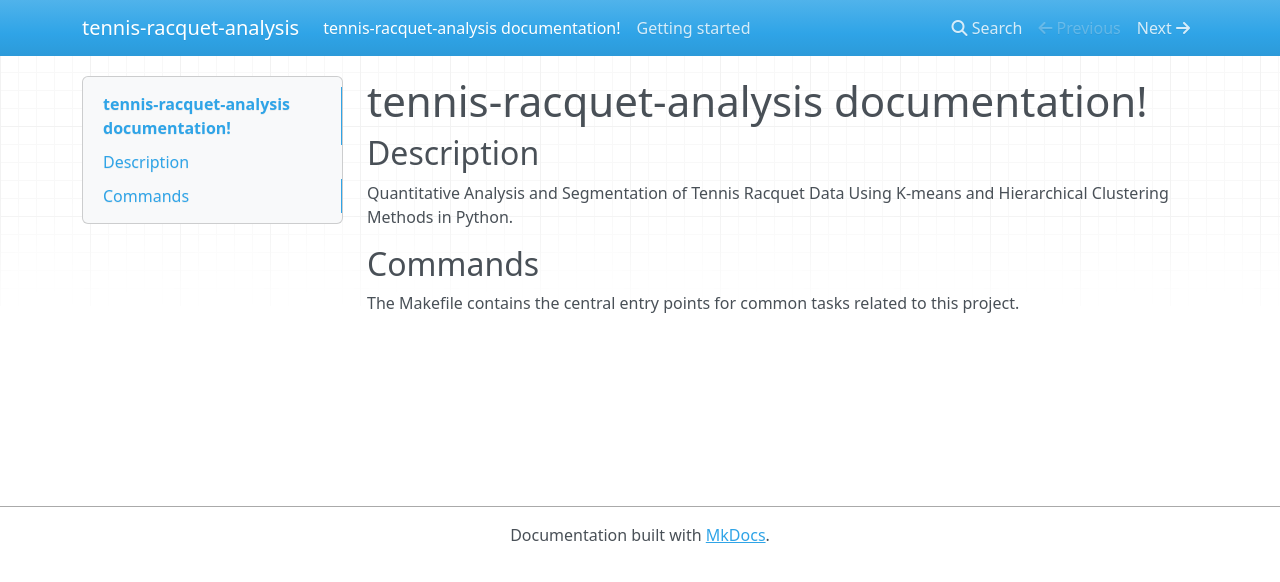
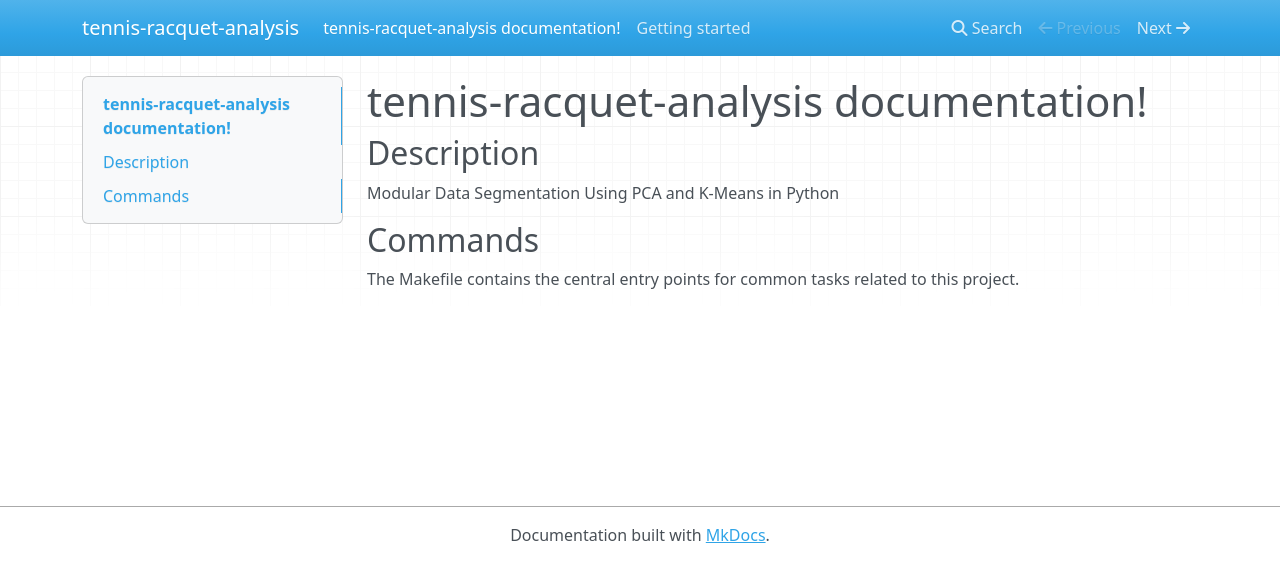
Before and after one commit to eagereconomist/kmeans, an MkDocs documentation site: the page built from docs/docs/index.md, in a window 1280 px wide. Shown: the top 582 px of the page. Built offline with MkDocs 1.6.1, drawn with Linux system fonts in a browser that asks for light colours; nearby versions of some CDN libraries.

Commit message:
Changed description

```diff
--- a/docs/docs/index.md
+++ b/docs/docs/index.md
@@ -2,7 +2,7 @@
 
 ## Description
 
-Quantitative Analysis and Segmentation of Tennis Racquet Data Using K-means and Hierarchical Clustering Methods in Python.
+Modular Data Segmentation Using PCA and K-Means in Python
 
 ## Commands
 
```
